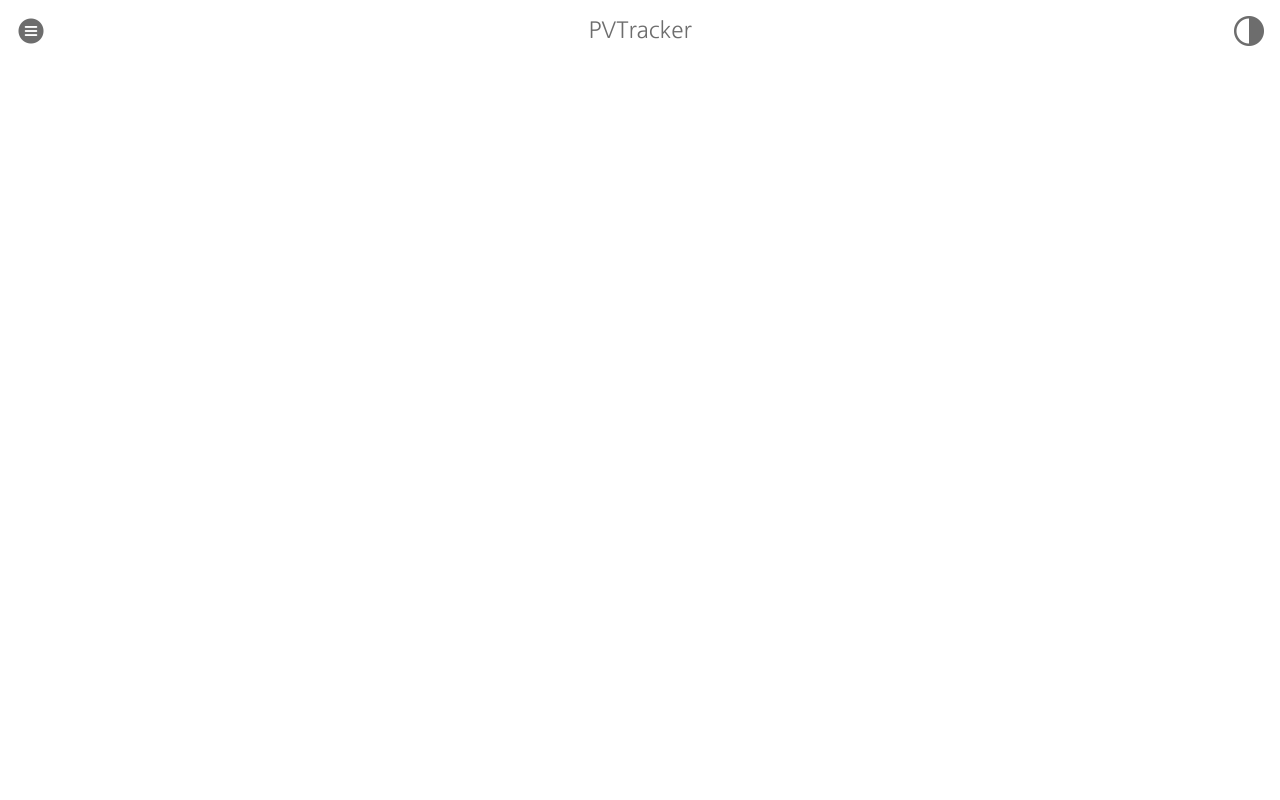
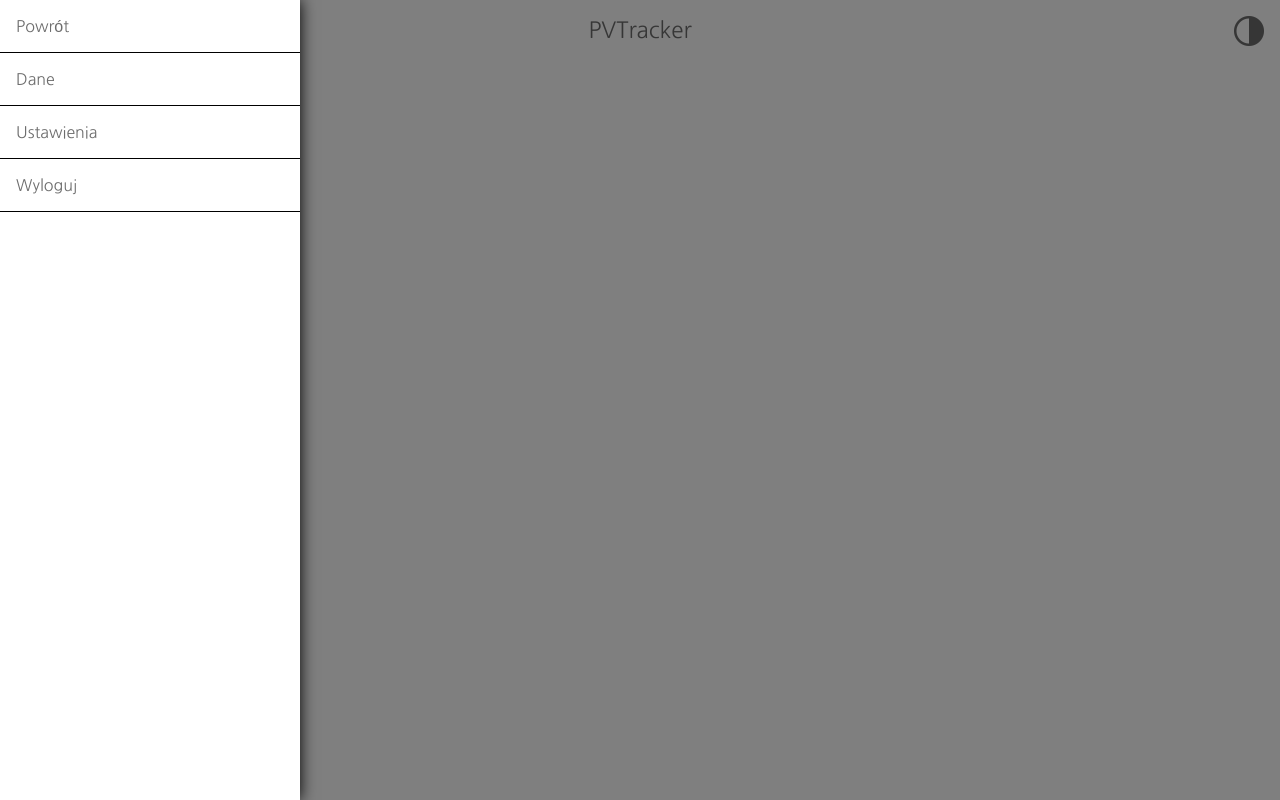
Before and after one commit to maxmarsz1/PV-Tracker-Frontend-V2, a React (Create React App) app: page / in a window 1280 px wide. Built offline with nearby package versions, Linux system fonts and the light colour scheme.

Commit message:
Sidebar init

```diff
--- a/src/App.jsx
+++ b/src/App.jsx
@@ -4,7 +4,9 @@ import { ThemeProvider } from "styled-components";
 import GlobalStyles from "./components/styles/Global";
 
 import { Container } from "./components/styles/Container.styled";
+import { DimmedContainer } from "./components/styles/Dimmed.styled";
 import Navbar from "./components/Navbar";
+import Sidebar from "./components/Sidebar";
 
 
 const mainColors = {
@@ -47,6 +49,8 @@ function App() {
       <GlobalStyles />
       <Container>
         <Navbar darkTheme={darkTheme} toggleTheme={toggleTheme}/>
+        <DimmedContainer/>
+        <Sidebar/>
       </Container>
     </ThemeProvider>
 
--- /dev/null
+++ b/src/components/Sidebar.jsx
@@ -0,0 +1,14 @@
+import { SidebarContainer } from "./styles/Sidebar.styled"
+
+const Sidebar = () => {
+  return (
+    <SidebarContainer>
+        <div>Powrót</div>
+        <div>Dane</div>
+        <div>Ustawienia</div>
+        <div>Wyloguj</div>
+    </SidebarContainer>
+  )
+}
+
+export default Sidebar
--- /dev/null
+++ b/src/components/styles/Dimmed.styled.jsx
@@ -0,0 +1,11 @@
+import styled from "styled-components";
+
+export const DimmedContainer = styled.div`
+    position: absolute;
+    top: 50%;
+    left: 50%;
+    transform: translate(-50%, -50%);
+    background-color: rgba(0,0,0,0.5);
+    width: 100%;
+    height: 100%;
+`
--- /dev/null
+++ b/src/components/styles/Sidebar.styled.jsx
@@ -0,0 +1,18 @@
+import styled from "styled-components";
+
+export const SidebarContainer = styled.div`
+    background-color: ${({theme}) => theme.colors.background};
+    color: ${({theme}) => theme.colors.text};
+    box-shadow: 0 0 15px black;
+    height: 100%;
+    width: 300px;
+    position: absolute;
+    left: 0;
+    top: 0;
+
+    div{
+        width: 100%;
+        padding: 1rem;
+        border-bottom: 1px solid black;
+    }
+`
```
